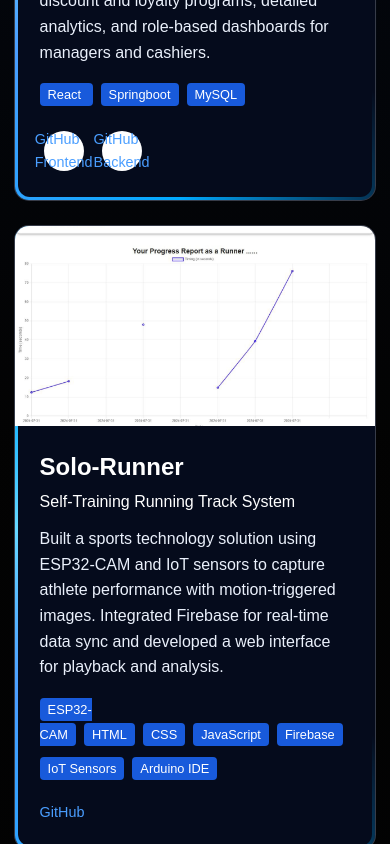
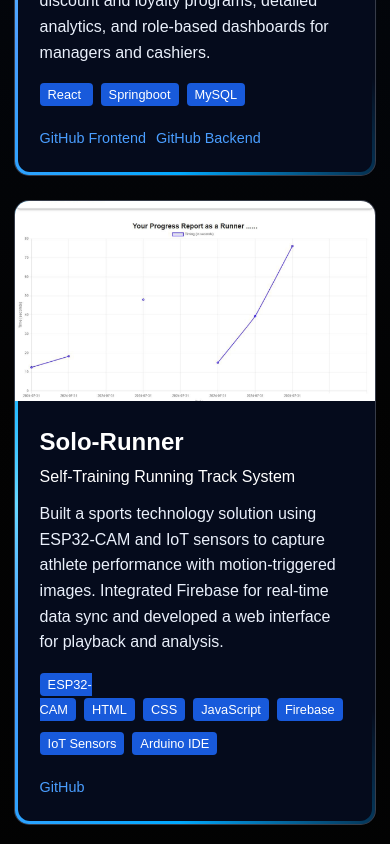
Before and after one commit to Thinura66/Port_Folio, a React (Vite) app: page / in a window 390 px wide. Shown: the part 4080-4924 px from the top of the page. Built offline with nearby package versions, Linux system fonts and the light colour scheme.

Commit message:
update the projects

```diff
--- a/src/main.css
+++ b/src/main.css
@@ -494,15 +494,15 @@ section:nth-child(6) { animation-delay: 0.6s; }
     font-size: 1rem !important;
   }
 
-  /* Mobile social icons - improved selectors and visibility */
-  a[href*="linkedin"],
-  a[href*="github"],
-  a[href*="instagram"],
-  a[href*="facebook"],
-  a[href*="LinkedIn"],
-  a[href*="GitHub"],
-  a[href*="Instagram"],
-  a[href*="Facebook"] {
+  /* Mobile social icons - improved selectors and visibility - ONLY for contact section */
+  #contact a[href*="linkedin"],
+  #contact a[href*="github"],
+  #contact a[href*="instagram"],
+  #contact a[href*="facebook"],
+  #contact a[href*="LinkedIn"],
+  #contact a[href*="GitHub"],
+  #contact a[href*="Instagram"],
+  #contact a[href*="Facebook"] {
     width: 2.5rem !important;
     height: 2.5rem !important;
     min-width: 2.5rem !important;
@@ -518,17 +518,35 @@ section:nth-child(6) { animation-delay: 0.6s; }
     flex-shrink: 0 !important;
   }
 
-  /* Ensure social media images are visible */
-  a[href*="linkedin"] img,
-  a[href*="github"] img,
-  a[href*="instagram"] img,
-  a[href*="facebook"] img {
+  /* Ensure social media images are visible - ONLY for contact section */
+  #contact a[href*="linkedin"] img,
+  #contact a[href*="github"] img,
+  #contact a[href*="instagram"] img,
+  #contact a[href*="facebook"] img {
     width: 100% !important;
     height: 100% !important;
     object-fit: contain !important;
     display: block !important;
     opacity: 1 !important;
     visibility: visible !important;
+  }
+
+  /* Ensure project GitHub links remain as normal text links */
+  #projects a[href*="github"],
+  #projects a[href*="GitHub"] {
+    width: auto !important;
+    height: auto !important;
+    min-width: auto !important;
+    min-height: auto !important;
+    margin: 0 !important;
+    display: inline !important;
+    align-items: initial !important;
+    justify-content: initial !important;
+    border-radius: 0 !important;
+    background: transparent !important;
+    padding: 0 !important;
+    box-sizing: content-box !important;
+    flex-shrink: initial !important;
   }
 
   /* Follow Me section mobile styling */
```
Also changed, not shown: src/assets/Project4/image.png.
